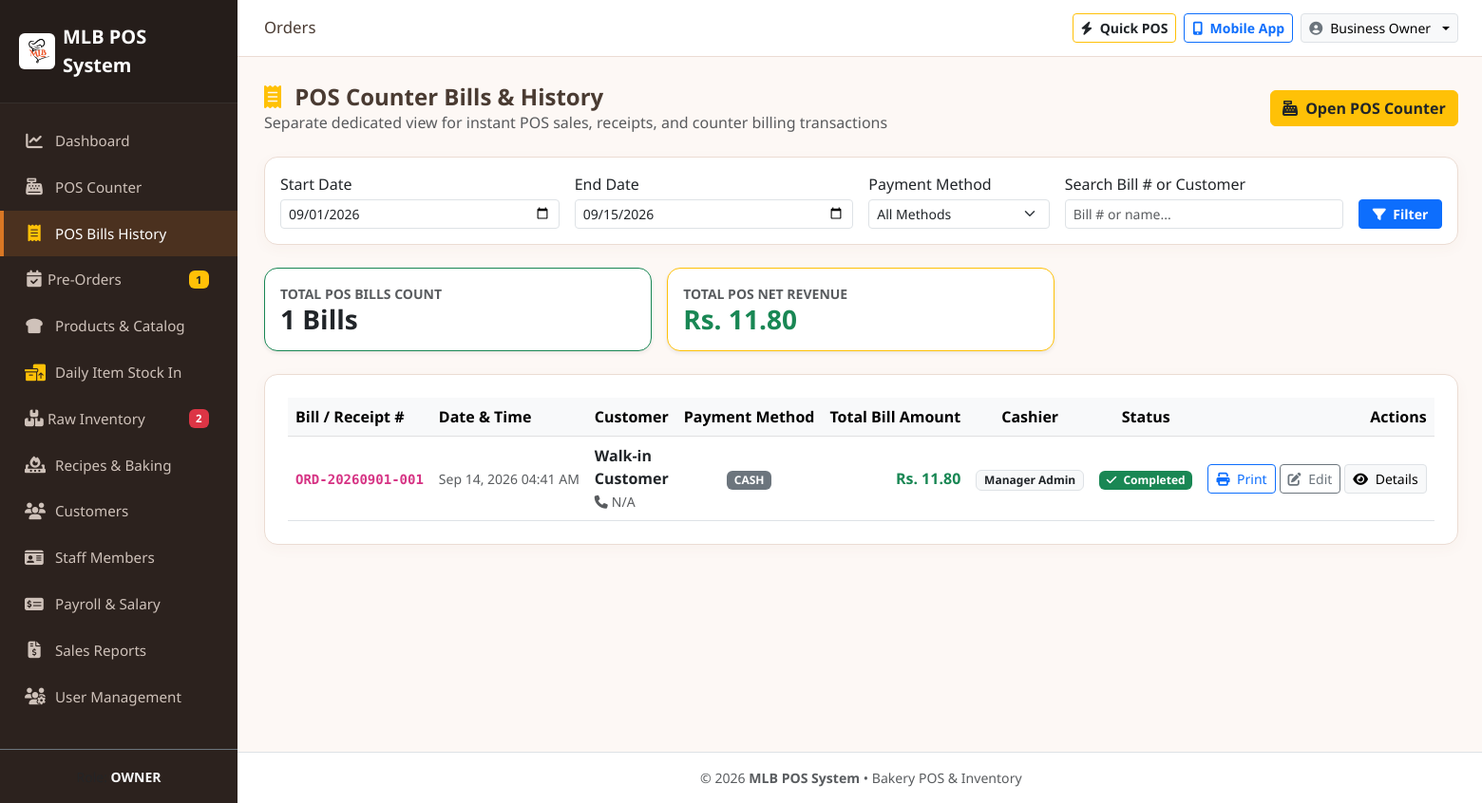
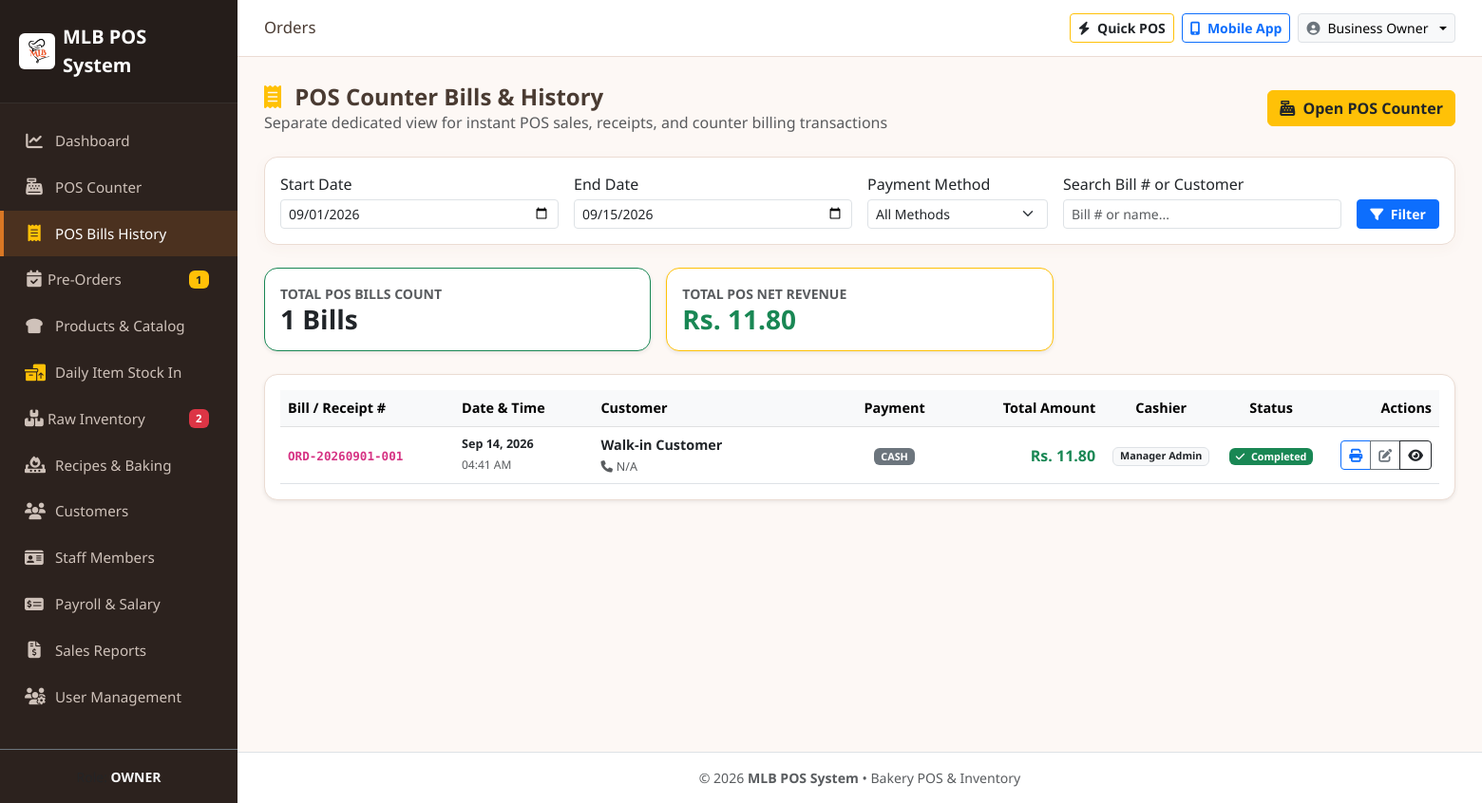
Before and after one commit to Nadeeshan1992/bakery-management, a PHP site: page /modules/orders/pos_bills.php in a window 1560 px wide. Shown: the whole page at 95% size. Run offline with PHP 8.4, Linux system fonts and the light colour scheme; a user stored in the database is signed in; data comes from the database, SQL or seed files in the repository.

Commit message:
fix(ui): remove horizontal scrollbar by compacting table layout and icon button groups

```diff
--- a/modules/orders/pos_bills.php
+++ b/modules/orders/pos_bills.php
@@ -109,19 +109,18 @@
 </div>
 
 <!-- POS Bills Table -->
-<div class="card card-bakery p-4">
-    <div class="table-responsive">
-        <table class="table table-hover align-middle mb-0">
+<div class="card card-bakery p-3 shadow-sm">
+    <table class="table table-hover align-middle mb-0" style="font-size: 0.9rem;">
         <thead class="table-light">
             <tr>
-                    <th class="text-nowrap">Bill / Receipt #</th>
-                    <th class="text-nowrap">Date & Time</th>
-                    <th>Customer</th>
-                    <th class="text-center text-nowrap">Payment Method</th>
-                    <th class="text-end text-nowrap">Total Bill Amount</th>
-                    <th class="text-center text-nowrap">Cashier</th>
-                    <th class="text-center text-nowrap">Status</th>
-                    <th class="text-end text-nowrap">Actions</th>
+                <th style="width: 15%;">Bill / Receipt #</th>
+                <th style="width: 12%;">Date & Time</th>
+                <th style="width: 20%;">Customer</th>
+                <th class="text-center" style="width: 12%;">Payment</th>
+                <th class="text-end" style="width: 12%;">Total Amount</th>
+                <th class="text-center" style="width: 10%;">Cashier</th>
+                <th class="text-center" style="width: 9%;">Status</th>
+                <th class="text-end" style="width: 10%;">Actions</th>
             </tr>
         </thead>
         <tbody>
@@ -130,33 +129,36 @@
             <?php else: ?>
                 <?php foreach ($posBills as $b): ?>
                     <tr>
-                            <td class="text-nowrap"><strong class="text-dark"><code><?php echo htmlspecialchars($b['order_number']); ?></code></strong></td>
-                            <td class="text-nowrap"><small class="text-muted"><?php echo formatDateTime($b['created_at']); ?></small></td>
+                        <td><strong class="text-dark"><code><?php echo htmlspecialchars($b['order_number']); ?></code></strong></td>
+                        <td>
+                            <small class="text-dark fw-semibold d-block"><?php echo date('M d, Y', strtotime($b['created_at'])); ?></small>
+                            <small class="text-muted" style="font-size: 0.75rem;"><?php echo date('h:i A', strtotime($b['created_at'])); ?></small>
+                        </td>
                         <td>
                             <strong class="text-dark d-block"><?php echo htmlspecialchars($b['customer_name'] ?? 'Walk-in Customer'); ?></strong>
                             <?php if (!empty($b['customer_phone'])): ?>
-                                    <small class="text-muted text-nowrap"><i class="fa-solid fa-phone me-1"></i><?php echo htmlspecialchars($b['customer_phone']); ?></small>
+                                <small class="text-muted" style="font-size: 0.78rem;"><i class="fa-solid fa-phone me-1"></i><?php echo htmlspecialchars($b['customer_phone']); ?></small>
                             <?php endif; ?>
                         </td>
-                            <td class="text-center text-nowrap">
+                        <td class="text-center">
                             <span class="badge bg-secondary text-uppercase"><?php echo htmlspecialchars($b['payment_method']); ?></span>
                             <?php if (!empty($b['cheque_ref'])): ?>
-                                    <small class="d-block text-primary fw-bold text-nowrap">Ref: <?php echo htmlspecialchars($b['cheque_ref']); ?></small>
+                                <small class="d-block text-primary fw-bold" style="font-size: 0.75rem;">Ref: <?php echo htmlspecialchars($b['cheque_ref']); ?></small>
                             <?php endif; ?>
                         </td>
-                            <td class="text-end fw-bold text-success fs-6 text-nowrap"><?php echo formatMoney($b['total_amount']); ?></td>
-                            <td class="text-center text-nowrap"><span class="badge bg-light text-dark border"><?php echo htmlspecialchars($b['created_by_name'] ?? 'Staff'); ?></span></td>
-                            <td class="text-center text-nowrap"><?php echo getStatusBadge($b['order_status']); ?></td>
-                            <td class="text-end text-nowrap">
-                                <div class="d-inline-flex gap-1">
-                                    <a href="<?php echo BASE_URL; ?>modules/pos/invoice.php?id=<?php echo $b['id']; ?>" class="btn btn-sm btn-outline-primary text-nowrap" target="_blank" title="Print Bill Receipt">
-                                        <i class="fa-solid fa-print me-1"></i> Print
+                        <td class="text-end fw-bold text-success fs-6"><?php echo formatMoney($b['total_amount']); ?></td>
+                        <td class="text-center"><span class="badge bg-light text-dark border"><?php echo htmlspecialchars($b['created_by_name'] ?? 'Staff'); ?></span></td>
+                        <td class="text-center"><?php echo getStatusBadge($b['order_status']); ?></td>
+                        <td class="text-end">
+                            <div class="btn-group btn-group-sm" role="group">
+                                <a href="<?php echo BASE_URL; ?>modules/pos/invoice.php?id=<?php echo $b['id']; ?>" class="btn btn-outline-primary" target="_blank" title="Print Bill Receipt">
+                                    <i class="fa-solid fa-print"></i>
                                 </a>
-                                    <a href="<?php echo BASE_URL; ?>modules/orders/edit.php?id=<?php echo $b['id']; ?>" class="btn btn-sm btn-outline-secondary text-nowrap" title="Edit Bill">
-                                        <i class="fa-solid fa-pen-to-square me-1"></i> Edit
+                                <a href="<?php echo BASE_URL; ?>modules/orders/edit.php?id=<?php echo $b['id']; ?>" class="btn btn-outline-secondary" title="Edit Bill">
+                                    <i class="fa-solid fa-pen-to-square"></i>
                                 </a>
-                                    <a href="<?php echo BASE_URL; ?>modules/orders/view.php?id=<?php echo $b['id']; ?>" class="btn btn-sm btn-light border text-nowrap" title="View Details">
-                                        <i class="fa-solid fa-eye me-1"></i> Details
+                                <a href="<?php echo BASE_URL; ?>modules/orders/view.php?id=<?php echo $b['id']; ?>" class="btn btn-outline-dark" title="View Details">
+                                    <i class="fa-solid fa-eye"></i>
                                 </a>
                             </div>
                         </td>
@@ -166,6 +168,5 @@
         </tbody>
     </table>
 </div>
-</div>
 
 <?php require_once __DIR__ . '/../../includes/footer.php'; ?>
```
Also changed, not shown: modules/orders/index.php (+37 -32 lines). Lines whose indentation alone changed are shown as unchanged.
